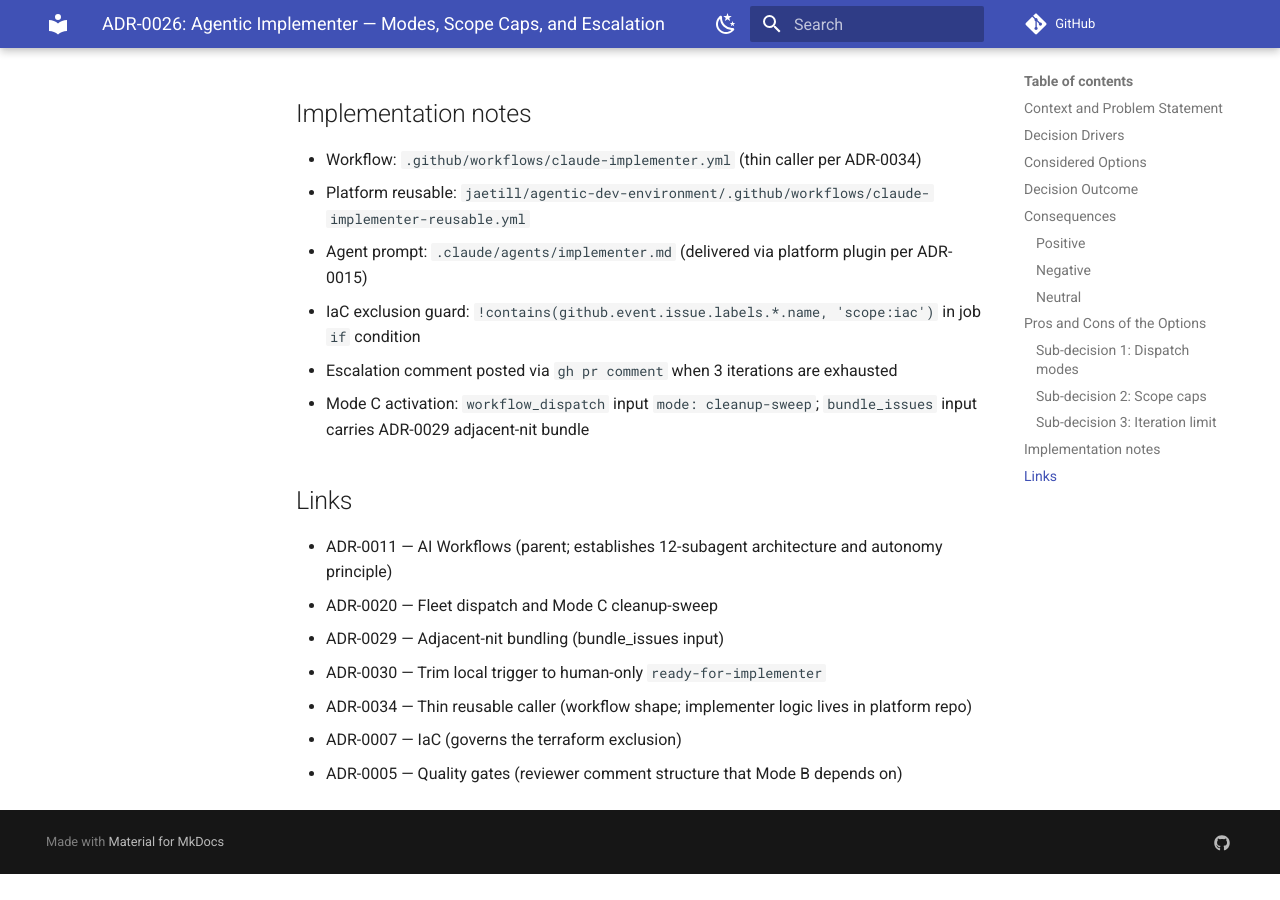
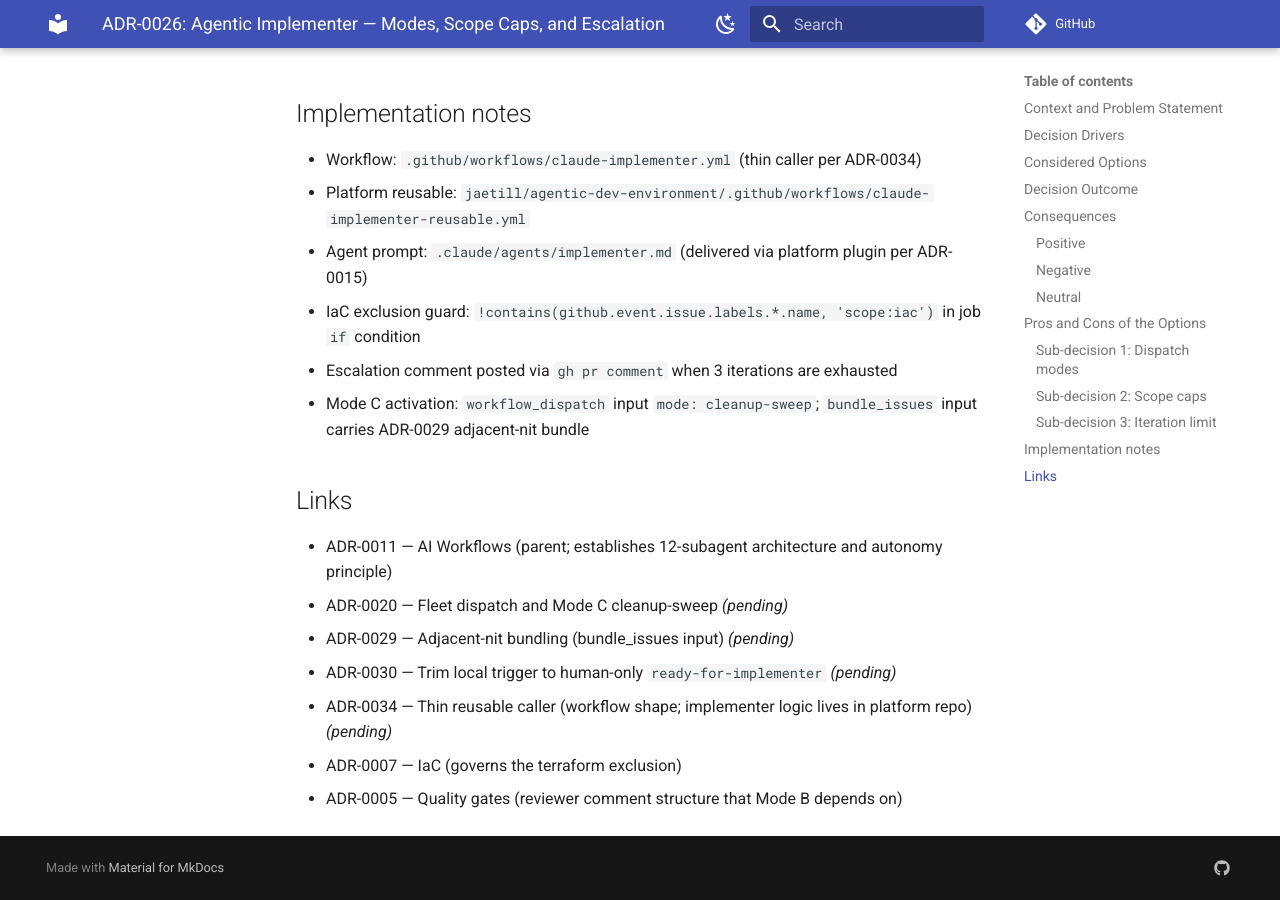
Before and after one commit to jaetill/meal-planner, an MkDocs documentation site: the page built from docs/adr/0026-agentic-implementer.md, in a window 1280 px wide and 900 px high, scrolled down 3770 px. Built offline with MkDocs 1.6.1 and Material for MkDocs 9.7.7, drawn with Linux system fonts in a browser that asks for light colours; comment, search, counter and statistics services are not loaded; before the commit the page ends 4644 px from its top, so only the background shows below that.

Commit message:
docs(adr): annotate four missing ADR refs as pending in ADR-0026 (closes #81) (#83)
ADR-0020, ADR-0029, ADR-0030, and ADR-0034 are referenced in the Links
section but have no document files. Add *(pending)* inline so readers
know the docs haven't landed yet and the decision log is trustworthy.

Co-authored-by: claude[bot] <41898282+claude[bot]@users.noreply.github.com>
Co-authored-by: Claude Sonnet 4.6 <noreply@anthropic.com>

```diff
--- a/docs/adr/0026-agentic-implementer.md
+++ b/docs/adr/0026-agentic-implementer.md
@@ -138,9 +138,9 @@ single attempt by definition).
 ## Links
 
 - ADR-0011 — AI Workflows (parent; establishes 12-subagent architecture and autonomy principle)
-- ADR-0020 — Fleet dispatch and Mode C cleanup-sweep
-- ADR-0029 — Adjacent-nit bundling (bundle_issues input)
-- ADR-0030 — Trim local trigger to human-only `ready-for-implementer`
-- ADR-0034 — Thin reusable caller (workflow shape; implementer logic lives in platform repo)
+- ADR-0020 — Fleet dispatch and Mode C cleanup-sweep *(pending)*
+- ADR-0029 — Adjacent-nit bundling (bundle_issues input) *(pending)*
+- ADR-0030 — Trim local trigger to human-only `ready-for-implementer` *(pending)*
+- ADR-0034 — Thin reusable caller (workflow shape; implementer logic lives in platform repo) *(pending)*
 - ADR-0007 — IaC (governs the terraform exclusion)
 - ADR-0005 — Quality gates (reviewer comment structure that Mode B depends on)
```
